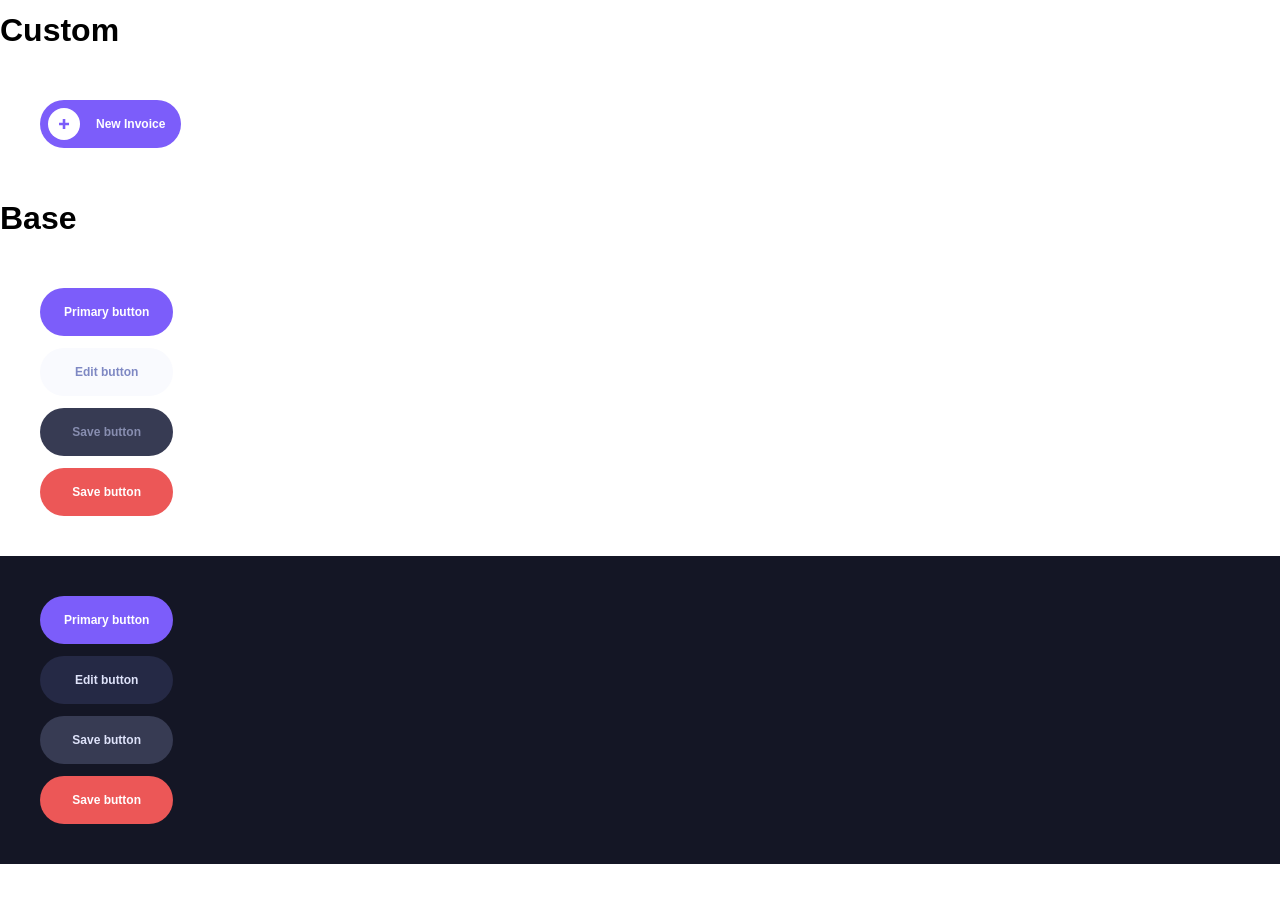
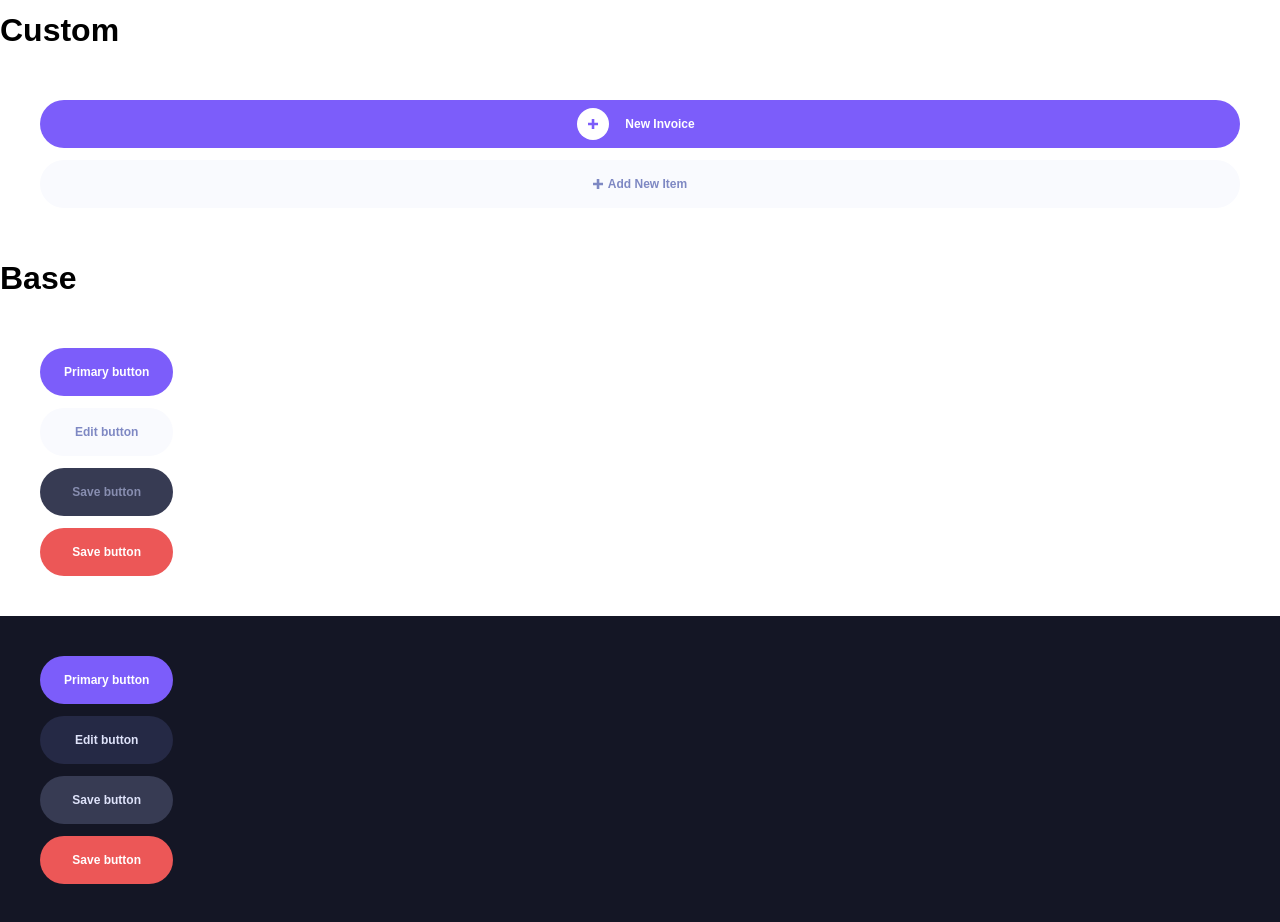
Before and after one commit to nazifbara/invoice-app, a SvelteKit app: page /button in a window 1280 px wide. Before the commit the page ends 864 px from the top, so only its background shows below. Built offline with nearby package versions, Linux system fonts and the light colour scheme; a web font is replaced by a local one.

Commit message:
create the ItemBtn component

```diff
--- a/src/lib/components/InvoiceBtn.svelte
+++ b/src/lib/components/InvoiceBtn.svelte
@@ -4,7 +4,7 @@
 </script>
 
 <Button compact>
-	<div class="flex flex-row gap-4 items-center">
+	<div class="flex flex-row gap-4 items-center justify-center">
 		<span class="w-8 aspect-square bg-white rounded-full flex items-center justify-center"
 			><Icon name="plus" /></span
 		>
--- /dev/null
+++ b/src/lib/components/ItemBtn.svelte
@@ -0,0 +1,16 @@
+<script lang="ts">
+	import Button from './Button.svelte';
+	import Icon from './Icon.svelte';
+</script>
+
+<Button on:click variant="edit">
+	<span class="flex flex-row gap-1 items-center justify-center"
+		><Icon name="plus" /> Add New Item</span
+	>
+</Button>
+
+<style lang="postcss">
+	span :global(path) {
+		fill: theme(colors.darkText2);
+	}
+</style>
--- a/src/routes/button/+page.svelte
+++ b/src/routes/button/+page.svelte
@@ -1,12 +1,14 @@
 <script lang="ts">
 	import Button from '$lib/components/Button.svelte';
 	import InvoiceBtn from '$lib/components/InvoiceBtn.svelte';
+	import ItemBtn from '$lib/components/ItemBtn.svelte';
 	import Typography from '$lib/components/Typography.svelte';
 </script>
 
 <Typography el="h2" variant="h1">Custom</Typography>
-<div class="grid gap-3 p-10 justify-start">
+<div class="grid gap-3 p-10">
 	<InvoiceBtn />
+	<ItemBtn />
 </div>
 
 <Typography el="h2" variant="h1">Base</Typography>
```
